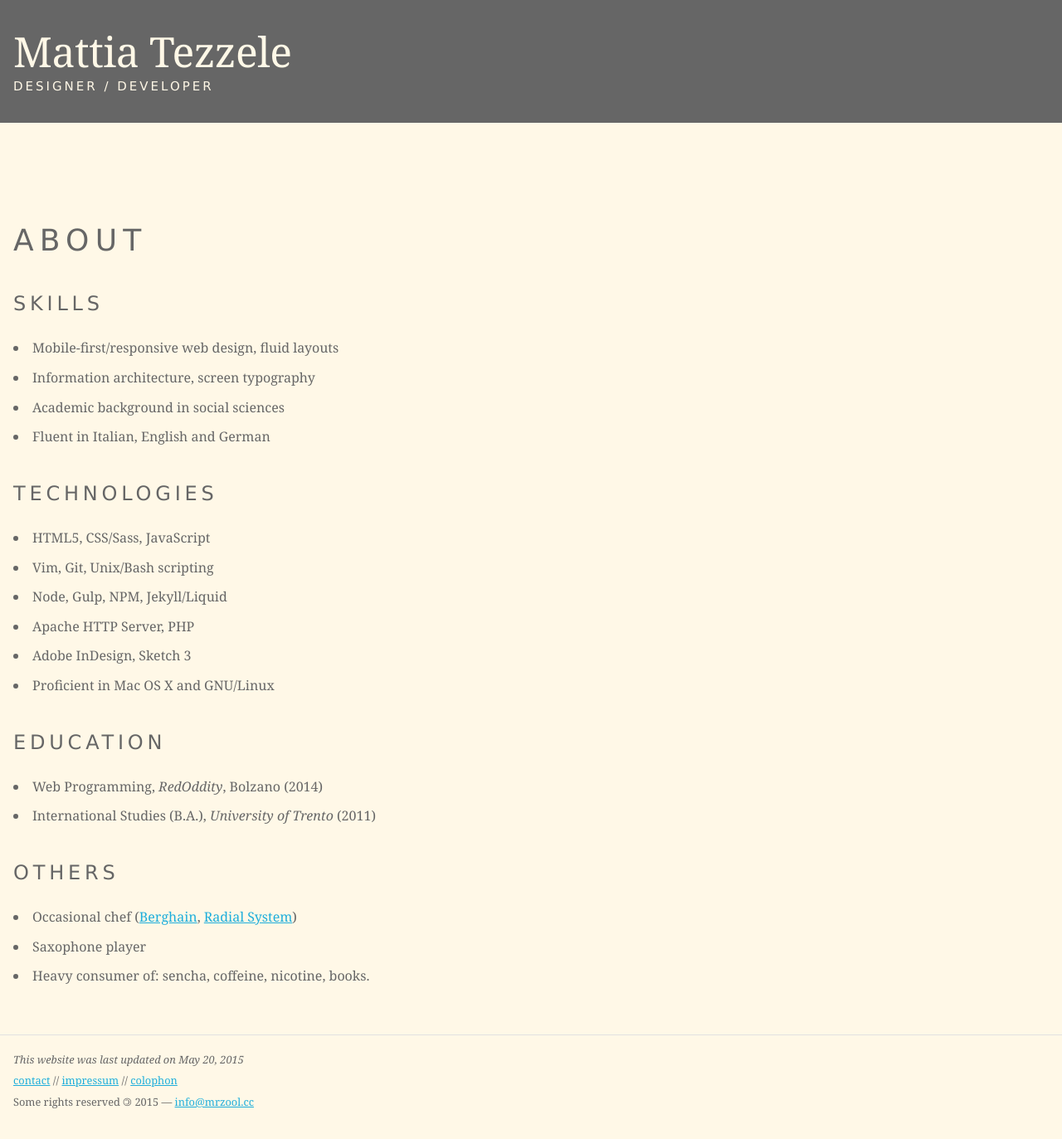
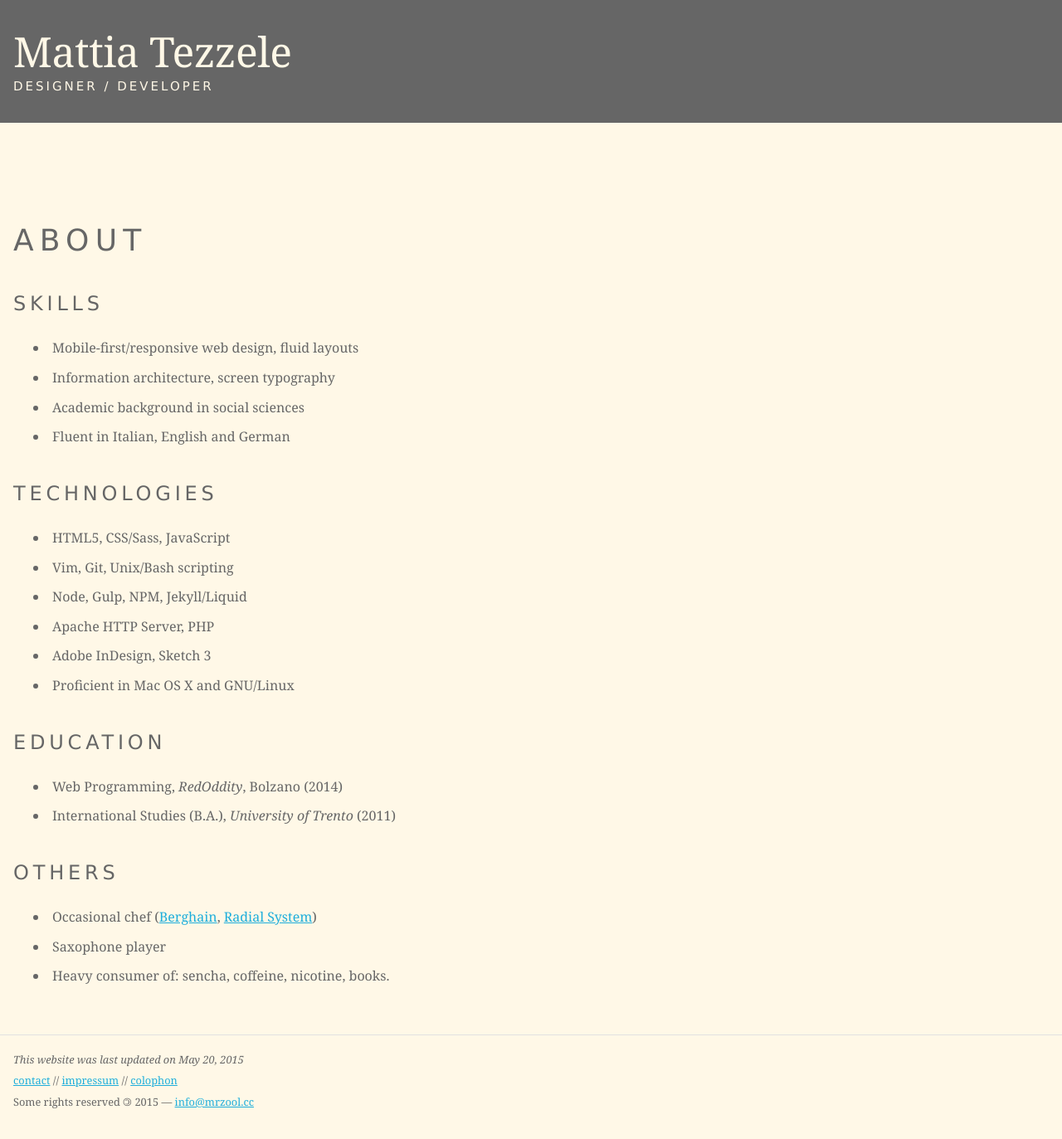
Before and after one commit to mrzool/mrzool.github.io, a Jekyll site: the page built from about/index.md, in a window 1280 px wide. Shown: the whole page at 83% size. Built offline with Jekyll 4.4.1, drawn with Linux system fonts in a browser that asks for light colours.

Commit message:
A bit of margin-left for lists

```diff
--- a/css/skeleton.css
+++ b/css/skeleton.css
@@ -320,6 +320,7 @@ ol {
   list-style: decimal inside; }
 ol, ul {
   margin-top: 0;
+  margin-left: 1.5em;
   padding-left: 0; }
 ul ul,
 ul ol,
@@ -337,7 +338,7 @@ code {
   padding: .2rem .5rem;
   margin: 0 .2rem;
   font-size: 90%;
-  background: #F1F1F1;
+  background: #ddd;
   border: 1px solid #E1E1E1;
   border-radius: 4px;
   white-space: nowrap; }
```
Also changed, not shown: css/prod/s.min.css.
